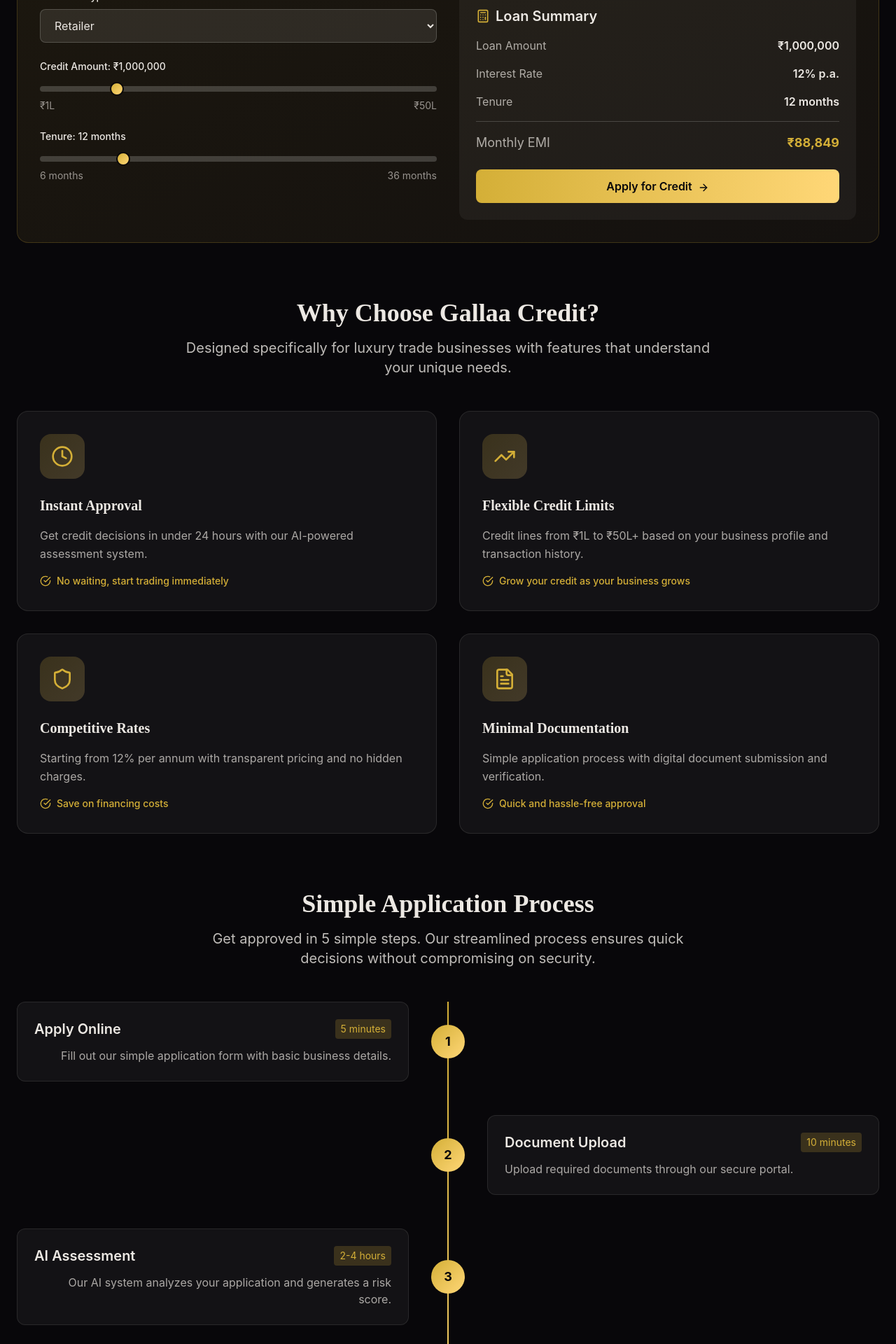
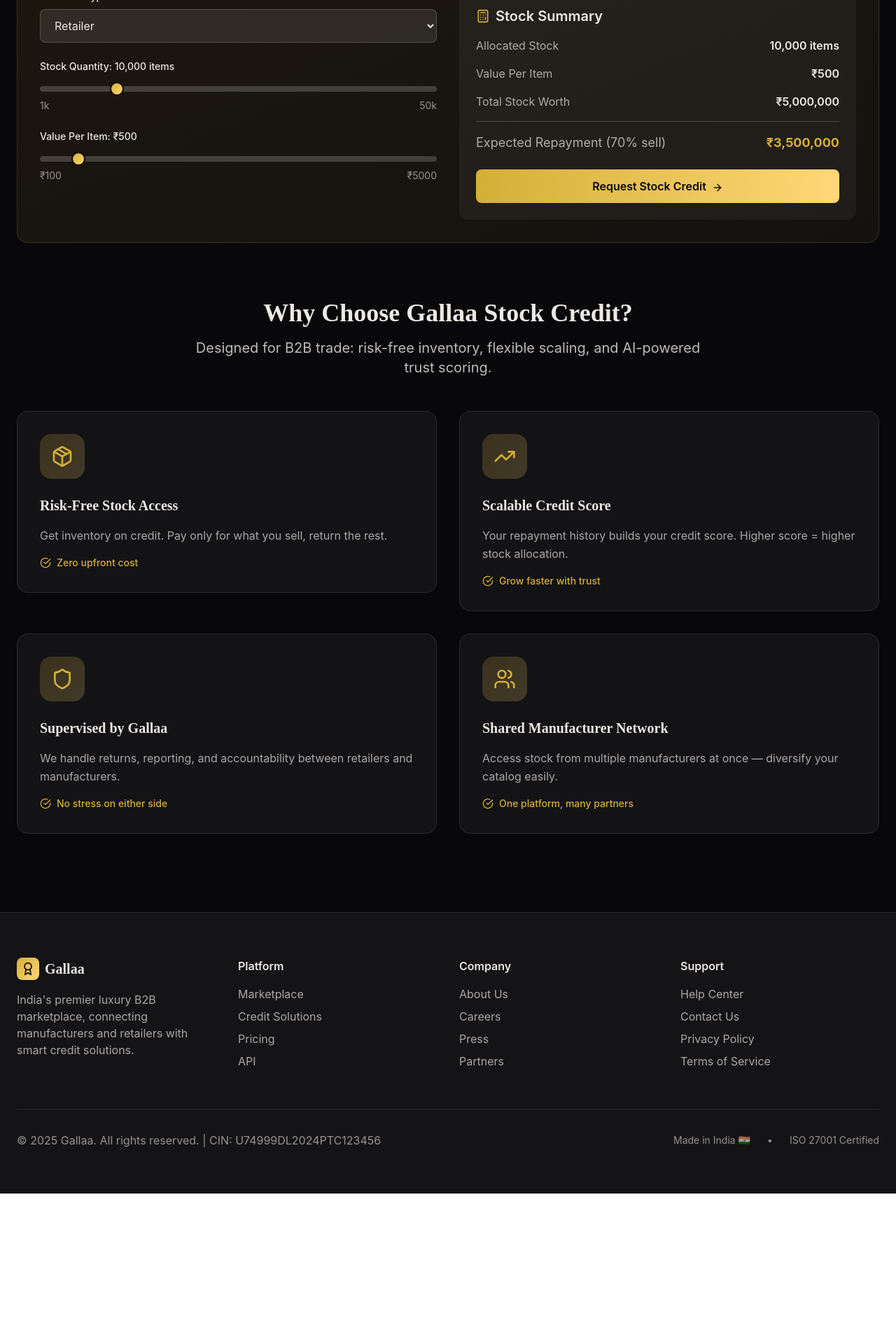
Before and after one commit to ocagency2/ocmbk, a React (Vite) app: page /credit in a window 1280 px wide. Shown: the part 460-2380 px from the top of the page at 70% size. After the commit the page ends 2165 px from the top, so only its background shows below. Built offline with nearby package versions, Linux system fonts and the light colour scheme.

Commit message:
Updated Credit.tsx

```diff
--- a/src/pages/Credit.tsx
+++ b/src/pages/Credit.tsx
@@ -1,126 +1,90 @@
 import React, { useState } from 'react';
 import {
-  CreditCard,
+  Package,
   TrendingUp,
   Shield,
   Clock,
   CheckCircle,
   Calculator,
   ArrowRight,
-  DollarSign,
-  FileText,
   Users
 } from 'lucide-react';
 import FadeInUp from '../components/FadeInUp';
 
-const Credit: React.FC = () => {
-  const [loanAmount, setLoanAmount] = useState(1000000);
-  const [tenure, setTenure] = useState(12);
+const StockCredit: React.FC = () => {
+  const [stockQuantity, setStockQuantity] = useState(10000); // default 10k items
+  const [stockValuePerItem, setStockValuePerItem] = useState(500); // ₹500/item
   const [businessType, setBusinessType] = useState('retailer');
+  const [creditScore, setCreditScore] = useState(750); // sample score
 
-  const calculateEMI = () => {
-    const rate = 0.12 / 12; // 12% annual rate
-    const emi = (loanAmount * rate * Math.pow(1 + rate, tenure)) / (Math.pow(1 + rate, tenure) - 1);
-    return Math.round(emi);
+  const calculateStockWorth = () => {
+    return stockQuantity * stockValuePerItem;
+  };
+
+  const calculateRepayment = () => {
+    // Retailer pays only for sold items
+    const assumedSellRate = 0.7; // e.g. 70% sell-through
+    return Math.round(stockQuantity * stockValuePerItem * assumedSellRate);
   };
 
   const creditFeatures = [
     {
-      icon: Clock,
-      title: "Instant Approval",
-      description: "Get credit decisions in under 24 hours with our AI-powered assessment system.",
-      benefit: "No waiting, start trading immediately"
+      icon: Package,
+      title: "Risk-Free Stock Access",
+      description: "Get inventory on credit. Pay only for what you sell, return the rest.",
+      benefit: "Zero upfront cost"
     },
     {
       icon: TrendingUp,
-      title: "Flexible Credit Limits",
-      description: "Credit lines from ₹1L to ₹50L+ based on your business profile and transaction history.",
-      benefit: "Grow your credit as your business grows"
+      title: "Scalable Credit Score",
+      description: "Your repayment history builds your credit score. Higher score = higher stock allocation.",
+      benefit: "Grow faster with trust"
     },
     {
       icon: Shield,
-      title: "Competitive Rates",
-      description: "Starting from 12% per annum with transparent pricing and no hidden charges.",
-      benefit: "Save on financing costs"
+      title: "Supervised by Gallaa",
+      description: "We handle returns, reporting, and accountability between retailers and manufacturers.",
+      benefit: "No stress on either side"
     },
     {
-      icon: FileText,
-      title: "Minimal Documentation",
-      description: "Simple application process with digital document submission and verification.",
-      benefit: "Quick and hassle-free approval"
-    }
-  ];
-
-  const eligibilityCriteria = [
-    "GST registered business with minimum 1 year of operations",
-    "Annual turnover of ₹25L+ for retailers, ₹50L+ for manufacturers",
-    "Clean credit history with no defaults in last 12 months",
-    "Valid business licenses and regulatory compliance",
-    "Bank statements for last 6 months",
-    "Audited financial statements (if applicable)"
-  ];
-
-  const applicationProcess = [
-    {
-      step: 1,
-      title: "Apply Online",
-      description: "Fill out our simple application form with basic business details.",
-      time: "5 minutes"
-    },
-    {
-      step: 2,
-      title: "Document Upload",
-      description: "Upload required documents through our secure portal.",
-      time: "10 minutes"
-    },
-    {
-      step: 3,
-      title: "AI Assessment",
-      description: "Our AI system analyzes your application and generates a risk score.",
-      time: "2-4 hours"
-    },
-    {
-      step: 4,
-      title: "Credit Decision",
-      description: "Receive approval notification with credit limit and terms.",
-      time: "24 hours"
-    },
-    {
-      step: 5,
-      title: "Start Trading",
-      description: "Begin using your credit line for inventory purchases immediately.",
-      time: "Instant"
+      icon: Users,
+      title: "Shared Manufacturer Network",
+      description: "Access stock from multiple manufacturers at once — diversify your catalog easily.",
+      benefit: "One platform, many partners"
     }
   ];
 
   return (
     <div className="px-6 py-8">
       <div className="max-w-7xl mx-auto">
+
         {/* Header */}
         <FadeInUp className="text-center mb-16">
           <h1 className="text-4xl md:text-5xl font-['Playfair_Display'] font-bold mb-6">
-            Smart Credit Solutions
+            Smart Stock Credit
           </h1>
           <p className="text-xl text-[#ECE8E3]/80 max-w-3xl mx-auto">
-            Access instant credit lines up to ₹50L+ with our AI-powered assessment system.
-            Fuel your business growth with flexible financing tailored for luxury trade.
+            Access stock inventory on credit without upfront payments.
+            Sell first, pay later — while building your Gallaa credit score.
           </p>
         </FadeInUp>
 
-        {/* Credit Calculator */}
+        {/* Stock Credit Calculator */}
         <FadeInUp delay={100} className="mb-20">
           <div className="bg-gradient-to-br from-[#D4AF37]/10 to-[#FFD777]/5 border border-[#D4AF37]/20 rounded-2xl p-8">
             <div className="text-center mb-8">
               <h2 className="text-3xl font-['Playfair_Display'] font-bold mb-4">
-                Credit Calculator
+                Stock Credit Calculator
               </h2>
               <p className="text-[#ECE8E3]/80">
-                Calculate your potential EMI and see how much credit you can access
+                Estimate your allocated stock and repayment potential
               </p>
             </div>
 
             <div className="grid md:grid-cols-2 gap-8">
               <div className="space-y-6">
+
+                {/* Business Type */}
                 <div>
                   <label className="block text-sm font-medium mb-2">Business Type</label>
                   <select
@@ -134,74 +98,79 @@
                   </select>
                 </div>
 
+                {/* Stock Quantity */}
                 <div>
                   <label className="block text-sm font-medium mb-2">
-                    Credit Amount: ₹{loanAmount.toLocaleString()}
+                    Stock Quantity: {stockQuantity.toLocaleString()} items
                   </label>
                   <input
                     type="range"
-                    min="100000"
-                    max="5000000"
-                    step="50000"
-                    value={loanAmount}
-                    onChange={(e) => setLoanAmount(Number(e.target.value))}
+                    min="1000"
+                    max="50000"
+                    step="500"
+                    value={stockQuantity}
+                    onChange={(e) => setStockQuantity(Number(e.target.value))}
                     className="w-full h-2 bg-[#ECE8E3]/20 rounded-lg appearance-none cursor-pointer slider"
                   />
                   <div className="flex justify-between text-sm text-[#ECE8E3]/60 mt-1">
-                    <span>₹1L</span>
-                    <span>₹50L</span>
+                    <span>1k</span>
+                    <span>50k</span>
                   </div>
                 </div>
 
+                {/* Value Per Item */}
                 <div>
                   <label className="block text-sm font-medium mb-2">
-                    Tenure: {tenure} months
+                    Value Per Item: ₹{stockValuePerItem}
                   </label>
                   <input
                     type="range"
-                    min="6"
-                    max="36"
-                    step="6"
-                    value={tenure}
-                    onChange={(e) => setTenure(Number(e.target.value))}
+                    min="100"
+                    max="5000"
+                    step="50"
+                    value={stockValuePerItem}
+                    onChange={(e) => setStockValuePerItem(Number(e.target.value))}
                     className="w-full h-2 bg-[#ECE8E3]/20 rounded-lg appearance-none cursor-pointer slider"
                   />
                   <div className="flex justify-between text-sm text-[#ECE8E3]/60 mt-1">
-                    <span>6 months</span>
-                    <span>36 months</span>
+                    <span>₹100</span>
+                    <span>₹5000</span>
                   </div>
                 </div>
               </div>
 
+              {/* Stock Summary */}
               <div className="bg-[#ECE8E3]/5 rounded-xl p-6">
                 <h3 className="text-xl font-semibold mb-4 flex items-center">
                   <Calculator className="w-5 h-5 mr-2 text-[#D4AF37]" />
-                  Loan Summary
+                  Stock Summary
                 </h3>
 
                 <div className="space-y-4">
                   <div className="flex justify-between">
-                    <span className="text-[#ECE8E3]/70">Loan Amount</span>
-                    <span className="font-semibold">₹{loanAmount.toLocaleString()}</span>
+                    <span className="text-[#ECE8E3]/70">Allocated Stock</span>
+                    <span className="font-semibold">{stockQuantity.toLocaleString()} items</span>
                   </div>
                   <div className="flex justify-between">
-                    <span className="text-[#ECE8E3]/70">Interest Rate</span>
-                    <span className="font-semibold">12% p.a.</span>
+                    <span className="text-[#ECE8E3]/70">Value Per Item</span>
+                    <span className="font-semibold">₹{stockValuePerItem}</span>
                   </div>
                   <div className="flex justify-between">
-                    <span className="text-[#ECE8E3]/70">Tenure</span>
-                    <span className="font-semibold">{tenure} months</span>
+                    <span className="text-[#ECE8E3]/70">Total Stock Worth</span>
+                    <span className="font-semibold">₹{calculateStockWorth().toLocaleString()}</span>
                   </div>
                   <div className="border-t border-[#ECE8E3]/20 pt-4">
                     <div className="flex justify-between text-lg">
-                      <span className="text-[#ECE8E3]/70">Monthly EMI</span>
-                      <span className="font-bold text-[#D4AF37]">₹{calculateEMI().toLocaleString()}</span>
+                      <span className="text-[#ECE8E3]/70">Expected Repayment (70% sell)</span>
+                      <span className="font-bold text-[#D4AF37]">
+                        ₹{calculateRepayment().toLocaleString()}
+                      </span>
                     </div>
                   </div>
                 </div>
 
                 <button className="w-full mt-6 px-6 py-3 bg-gradient-to-r from-[#D4AF37] to-[#FFD777] text-[#08070A] font-semibold rounded-lg hover:shadow-lg hover:shadow-[#D4AF37]/25 transition-all duration-300">
-                  Apply for Credit
+                  Request Stock Credit
                   <ArrowRight className="inline-block w-4 h-4 ml-2" />
                 </button>
               </div>
@@ -209,14 +178,14 @@
           </div>
         </FadeInUp>
 
-        {/* Credit Features */}
+        {/* Features */}
         <FadeInUp delay={200} className="mb-20">
           <div className="text-center mb-12">
             <h2 className="text-3xl md:text-4xl font-['Playfair_Display'] font-bold mb-4">
-              Why Choose Gallaa Credit?
+              Why Choose Gallaa Stock Credit?
             </h2>
             <p className="text-xl text-[#ECE8E3]/80 max-w-3xl mx-auto">
-              Designed specifically for luxury trade businesses with features that understand your unique needs.
+              Designed for B2B trade: risk-free inventory, flexible scaling, and AI-powered trust scoring.
             </p>
           </div>
 
@@ -238,103 +207,9 @@
             ))}
           </div>
         </FadeInUp>
-
-        {/* Application Process */}
-        <FadeInUp delay={400} className="mb-20">
-          <div className="text-center mb-12">
-            <h2 className="text-3xl md:text-4xl font-['Playfair_Display'] font-bold mb-4">
-              Simple Application Process
-            </h2>
-            <p className="text-xl text-[#ECE8E3]/80 max-w-3xl mx-auto">
-              Get approved in 5 simple steps. Our streamlined process ensures quick decisions without compromising on security.
-            </p>
-          </div>
-
-          <div className="relative">
-            <div className="absolute left-1/2 transform -translate-x-1/2 h-full w-0.5 bg-gradient-to-b from-[#D4AF37] to-[#FFD777] hidden md:block"></div>
-
-            <div className="space-y-12">
-              {applicationProcess.map((step, index) => (
-                <FadeInUp key={index} delay={500 + index * 100}>
-                  <div className={`flex items-center ${index % 2 === 0 ? 'md:flex-row' : 'md:flex-row-reverse'} gap-8`}>
-                    <div className="flex-1">
-                      <div className={`p-6 bg-[#ECE8E3]/5 border border-[#ECE8E3]/10 rounded-xl ${index % 2 === 0 ? 'md:text-right' : 'md:text-left'}`}>
-                        <div className="flex items-center justify-between mb-3">
-                          <h3 className="text-xl font-semibold">{step.title}</h3>
-                          <span className="text-sm text-[#D4AF37] bg-[#D4AF37]/20 px-2 py-1 rounded">
-                            {step.time}
-                          </span>
-                        </div>
-                        <p className="text-[#ECE8E3]/70">{step.description}</p>
-                      </div>
-                    </div>
-
-                    <div className="w-12 h-12 bg-gradient-to-br from-[#D4AF37] to-[#FFD777] rounded-full flex items-center justify-center text-[#08070A] font-bold text-lg flex-shrink-0 relative z-10">
-                      {step.step}
-                    </div>
-
-                    <div className="flex-1 hidden md:block"></div>
-                  </div>
-                </FadeInUp>
-              ))}
-            </div>
-          </div>
-        </FadeInUp>
-
-        {/* Eligibility Criteria */}
-        <FadeInUp delay={600} className="mb-20">
-          <div className="bg-[#ECE8E3]/5 border border-[#ECE8E3]/10 rounded-2xl p-8">
-            <div className="text-center mb-8">
-              <h2 className="text-3xl font-['Playfair_Display'] font-bold mb-4">
-                Eligibility Criteria
-              </h2>
-              <p className="text-xl text-[#ECE8E3]/80">
-                Check if you meet our requirements for credit approval
-              </p>
-            </div>
-
-            <div className="grid md:grid-cols-2 gap-6">
-              {eligibilityCriteria.map((criteria, index) => (
-                <div key={index} className="flex items-start">
-                  <CheckCircle className="w-5 h-5 text-[#D4AF37] mt-0.5 mr-3 flex-shrink-0" />
-                  <span className="text-[#ECE8E3]/80">{criteria}</span>
-                </div>
-              ))}
-            </div>
-
-            <div className="text-center mt-8">
-              <button className="px-8 py-3 bg-gradient-to-r from-[#D4AF37] to-[#FFD777] text-[#08070A] font-semibold rounded-lg hover:shadow-lg hover:shadow-[#D4AF37]/25 transition-all duration-300">
-                Check Eligibility
-                <ArrowRight className="inline-block w-4 h-4 ml-2" />
-              </button>
-            </div>
-          </div>
-        </FadeInUp>
-
-        {/* CTA Section */}
-        <FadeInUp delay={700} className="text-center">
-          <div className="bg-gradient-to-br from-[#D4AF37]/10 to-[#FFD777]/5 border border-[#D4AF37]/20 rounded-2xl p-12">
-            <h2 className="text-3xl md:text-4xl font-['Playfair_Display'] font-bold mb-6">
-              Ready to Accelerate Your Business Growth?
-            </h2>
-            <p className="text-xl text-[#ECE8E3]/80 mb-8 max-w-2xl mx-auto">
-              Join thousands of businesses already using Gallaa Credit to scale their operations and increase profitability.
-            </p>
-
-            <div className="flex flex-col sm:flex-row gap-4 justify-center">
-              <button className="px-8 py-4 bg-gradient-to-r from-[#D4AF37] to-[#FFD777] text-[#08070A] font-semibold text-lg rounded-lg hover:shadow-xl hover:shadow-[#D4AF37]/30 transition-all duration-300">
-                Apply Now
-                <ArrowRight className="inline-block w-5 h-5 ml-2" />
-              </button>
-              <button className="px-8 py-4 border border-[#ECE8E3]/20 hover:border-[#D4AF37] rounded-lg transition-colors">
-                Schedule Consultation
-              </button>
-            </div>
-          </div>
-        </FadeInUp>
       </div>
     </div>
   );
 };
 
-export default Credit;
+export default StockCredit;
```
